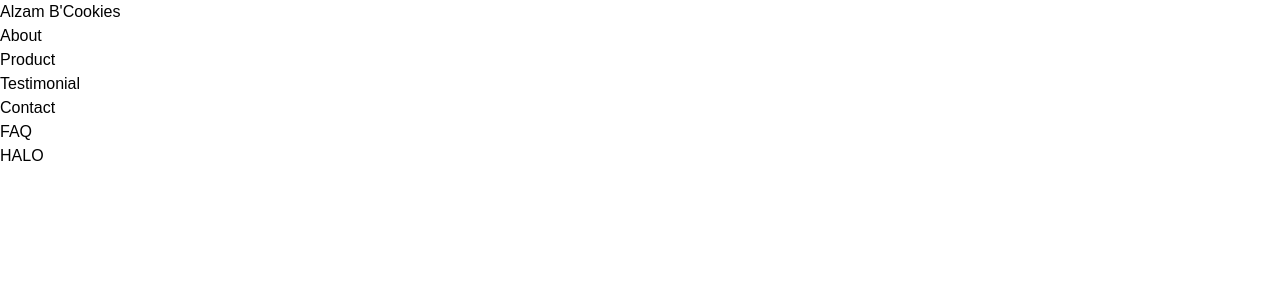
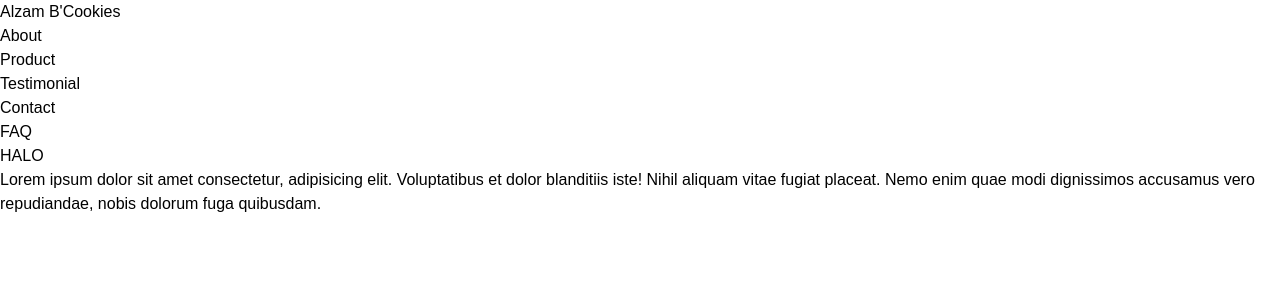
Before and after one commit to navizhaaulya/website-bakery, a React (Vite) app: page / in a window 1280 px wide. Shown: the top 300 px of the page. Built offline with nearby package versions, Linux system fonts and the light colour scheme.

Commit message:
fix app.jsx

```diff
--- a/src/App.jsx
+++ b/src/App.jsx
@@ -5,6 +5,7 @@ function App() {
   return (
     <>
       <h1>HALO</h1>
+      <p>Lorem ipsum dolor sit amet consectetur, adipisicing elit. Voluptatibus et dolor blanditiis iste! Nihil aliquam vitae fugiat placeat. Nemo enim quae modi dignissimos accusamus vero repudiandae, nobis dolorum fuga quibusdam.</p>
     </>
   )
 }
```
